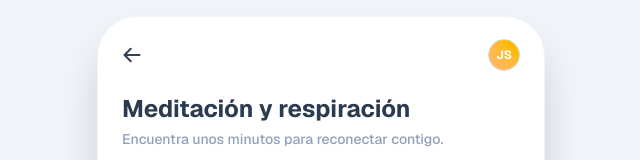
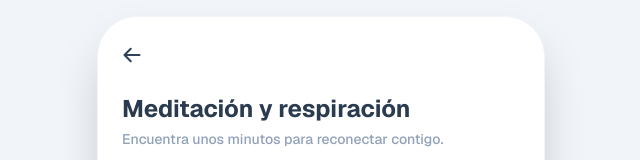
Before and after one commit to SrCosmico/ProyectoPausa, a Next.js app: page /meditacion in a window 1280 px wide. Shown: the top 160 px of the page, without its empty margins (319-959 px from the left). Built offline with nearby package versions, Linux system fonts and the light colour scheme.

Commit message:
cambios kis

```diff
--- a/app/meditacion/page.tsx
+++ b/app/meditacion/page.tsx
@@ -202,10 +202,6 @@ export default function MeditacionRespiracionApp() {
               <path strokeLinecap="round" strokeLinejoin="round" d="M10.5 19.5 3 12m0 0 7.5-7.5M3 12h18" />
             </svg>
           </button>
-
-          <div className="w-8 h-8 rounded-full overflow-hidden bg-slate-200 flex items-center justify-center border border-slate-300">
-            <div className="w-full h-full bg-gradient-to-tr from-orange-300 to-amber-400 flex items-center justify-center text-xs font-bold text-white">JS</div>
-          </div>
         </div>
 
         {/* --- SCREEN WORKSPACE WINDOWS --- */}
```
